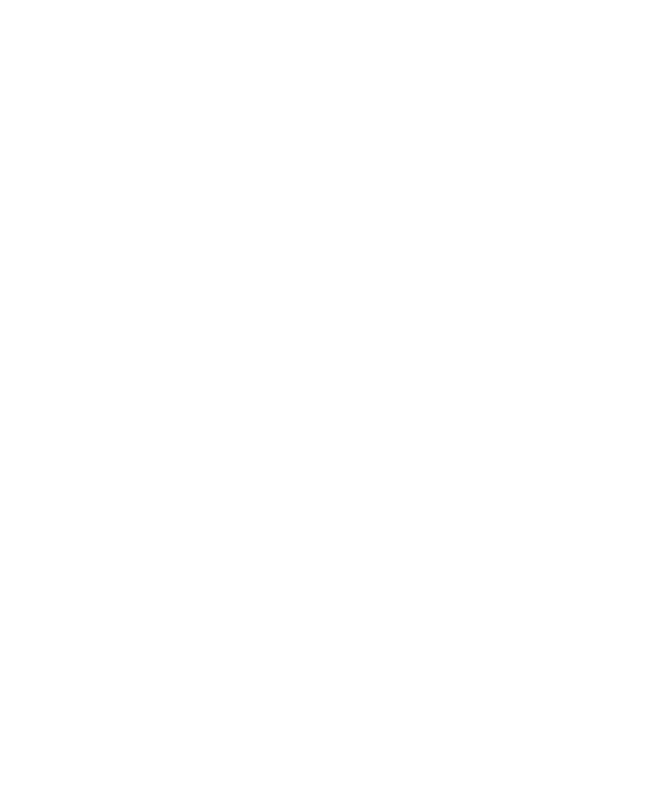
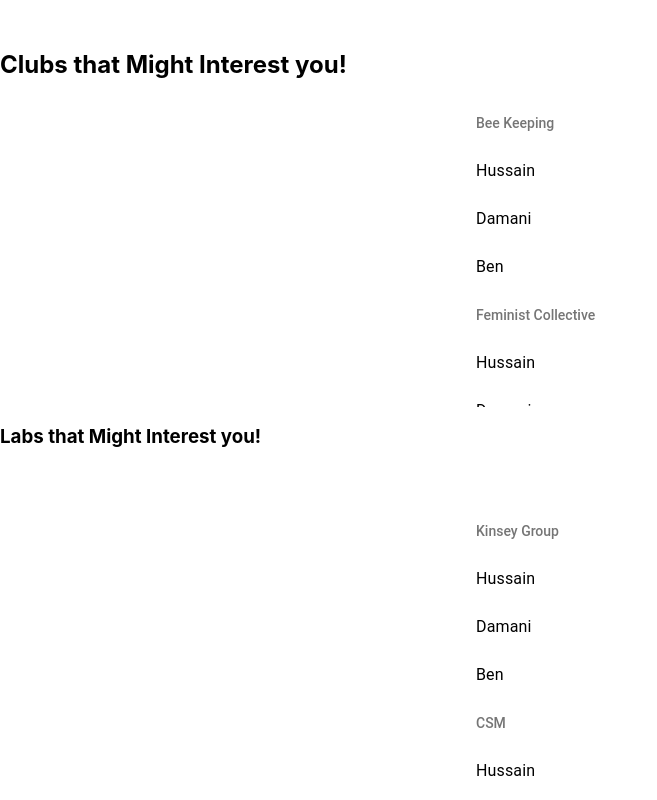
Before and after one commit to bchan/ConnectBU, a React (Create React App) app in the folder frontend/: page /search in a window 1280 px wide. Shown: the part 540-1340 px from the top of the page, without its empty margins (0-657 px from the left). Before the commit the page ends 800 px from the top, so only its background shows below. Built offline with nearby package versions, Linux system fonts and the light colour scheme.

Commit message:
Added Skeleton of Logged In HomePage W/ suggestions
Routed it to search button currently just to be able to access it. The lists in place will ideally be populated by personalized suggestions

```diff
--- a/frontend/src/components/App.js
+++ b/frontend/src/components/App.js
@@ -62,7 +62,7 @@
           </div>
         </Grid>
         <Grid item xs={12} sm={12}>
-          <Button variant="outlined" color="secondary">
+          <Button variant="outlined" color="secondary" component={Link} to={"/search"}>
             Search
           </Button>
         </Grid>
--- /dev/null
+++ b/frontend/src/components/Home_LI.js
@@ -0,0 +1,113 @@
+import React from 'react';
+import { makeStyles } from '@material-ui/core/styles';
+import List from '@material-ui/core/List';
+import ListItem from '@material-ui/core/ListItem';
+import ListItemText from '@material-ui/core/ListItemText';
+import ListSubheader from '@material-ui/core/ListSubheader';
+
+const useStyles = makeStyles((theme) => ({
+  root: {
+    width: '100%',
+    maxWidth: 360,
+    backgroundColor: theme.palette.background.paper,
+    position: 'relative',
+    overflow: 'auto',
+    maxHeight: 300,
+  },
+  listSection: {
+    backgroundColor: 'inherit',
+  },
+  ul: {
+    backgroundColor: 'inherit',
+    padding: 0,
+  },
+}));
+
+export default function Home_LI() {
+
+  const classes = useStyles();
+  return(
+  <div className='HPLI'>
+    <br /><br /><br /><br /><br /><br /><br />
+    <div>
+            <h1>
+        Classes that Might Interest you!
+    </h1>
+    </div>
+    <div style={{
+    display: 'flex',
+    alignItems: 'center',
+    justifyContent: 'center',
+    }}>
+
+        <List className={classes.root} subheader={<li />}>
+        {[447, 503, 307, 444, 500].map((sectionId) => (
+            <li key={`section-${sectionId}`} className={classes.listSection}>
+            <ul className={classes.ul}>
+                <ListSubheader>{`EC ${sectionId}`}</ListSubheader>
+                {['Hussain', 'Damani', 'Ben'].map((item) => (
+                <ListItem key={`item-${sectionId}-${item}`}>
+                    <ListItemText primary={`${item}`} />
+                </ListItem>
+                ))}
+            </ul>
+            </li>
+        ))}
+        </List>
+    </div>
+    <br /><br />
+    <div>
+    <h2>
+        Clubs that Might Interest you!
+    </h2>
+    </div>
+    <div style={{
+    display: 'flex',
+    alignItems: 'center',
+    justifyContent: 'center',
+    }}>
+        <List className={classes.root} subheader={<li />}>
+        {['Bee Keeping', 'Feminist Collective', 'Fighting Against Multiple Sclerosis'].map((sectionId) => (
+            <li key={`section-${sectionId}`} className={classes.listSection}>
+            <ul className={classes.ul}>
+                <ListSubheader>{`${sectionId}`}</ListSubheader>
+                {['Hussain', 'Damani', 'Ben'].map((item) => (
+                <ListItem key={`item-${sectionId}-${item}`}>
+                    <ListItemText primary={`${item}`} />
+                </ListItem>
+                ))}
+            </ul>
+            </li>
+        ))}
+        </List>
+    </div>
+    <div>
+    <h3>
+        Labs that Might Interest you!
+    </h3>
+    </div>
+    <br /><br />
+    <div style={{
+    display: 'flex',
+    alignItems: 'center',
+    justifyContent: 'center',
+    }}>
+        <List className={classes.root} subheader={<li />}>
+        {['Kinsey Group', 'CSM', 'Robotics Lab (Belta)'].map((sectionId) => (
+            <li key={`section-${sectionId}`} className={classes.listSection}>
+            <ul className={classes.ul}>
+                <ListSubheader>{`${sectionId}`}</ListSubheader>
+                {['Hussain', 'Damani', 'Ben'].map((item) => (
+                <ListItem key={`item-${sectionId}-${item}`}>
+                    <ListItemText primary={`${item}`} />
+                </ListItem>
+                ))}
+            </ul>
+            </li>
+        ))}
+        </List>
+    </div>
+
+</div>
+    )
+}
--- a/frontend/src/components/Signup.js
+++ b/frontend/src/components/Signup.js
@@ -139,6 +139,7 @@
 
                      <h2>Step 2: Tell us more about your Extracurricular Activities</h2>
 
+
                      </div>
             </Grid>
 
@@ -162,8 +163,16 @@
                     renderInput={(params) => <TextField {...params} label="Club" margin="normal" />}
 
                 />
+            </Grid>
 
-            </Grid>
+              <Grid item xs={14} sm={9}>
+                    <div className={classes.paper}>
+
+                     <h2>Note that you can always add more information later!</h2>
+
+
+                     </div>
+              </Grid>
 
 
 
--- a/frontend/src/index.js
+++ b/frontend/src/index.js
@@ -7,6 +7,7 @@
 import Login from './components/Login';
 import Signup from './components/Signup';
 import Support from './components/Support';
+import HomeLI from './components/Home_LI'
 import reportWebVitals from './reportWebVitals';
 import { BrowserRouter as Router, Switch, Route } from "react-router-dom";
 // import BotBar from './components/BotBar'
@@ -30,6 +31,9 @@
         <Route path="/signup">
           <Signup />
         </Route>
+        <Route path="/search">
+          <HomeLI />
+        </Route>
       </Switch>
       <Footer />
     </Router>
```
Also changed, not shown: 1 other file (tests, documents, lock files or other folders).
